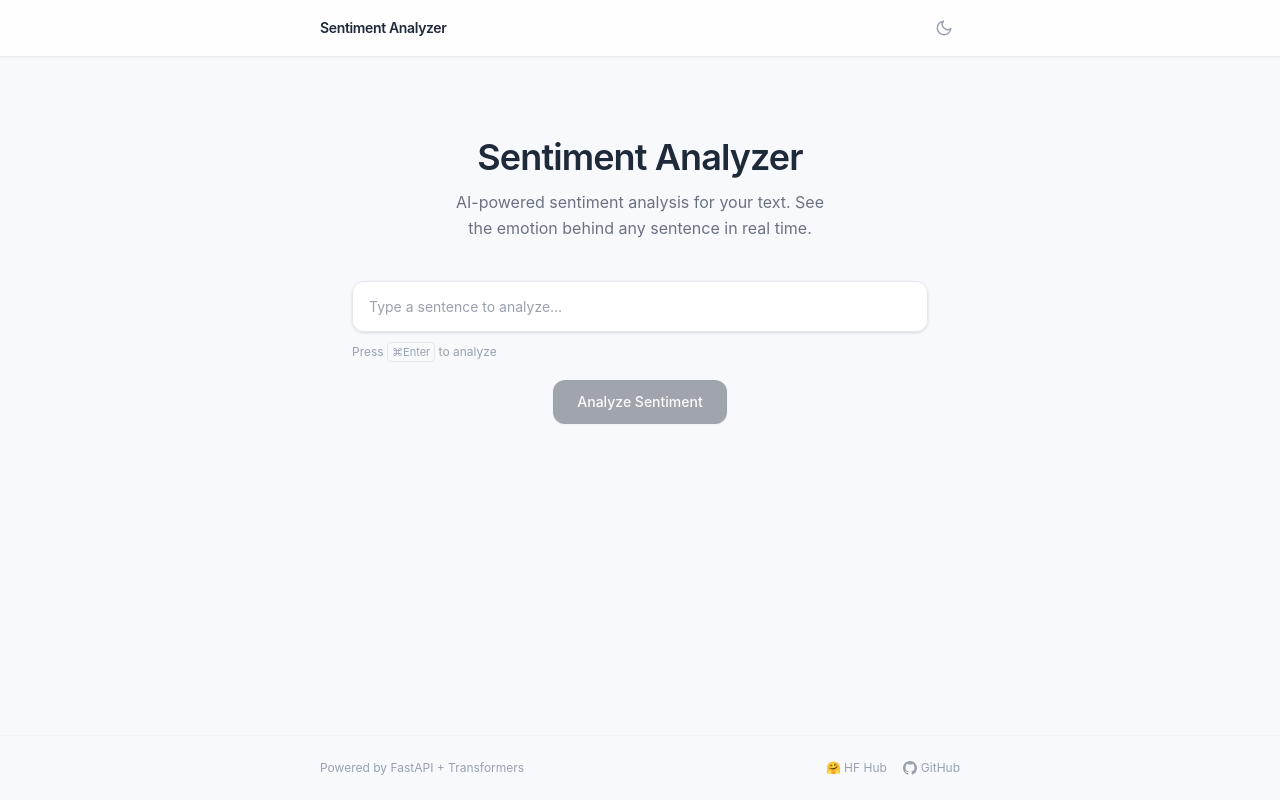
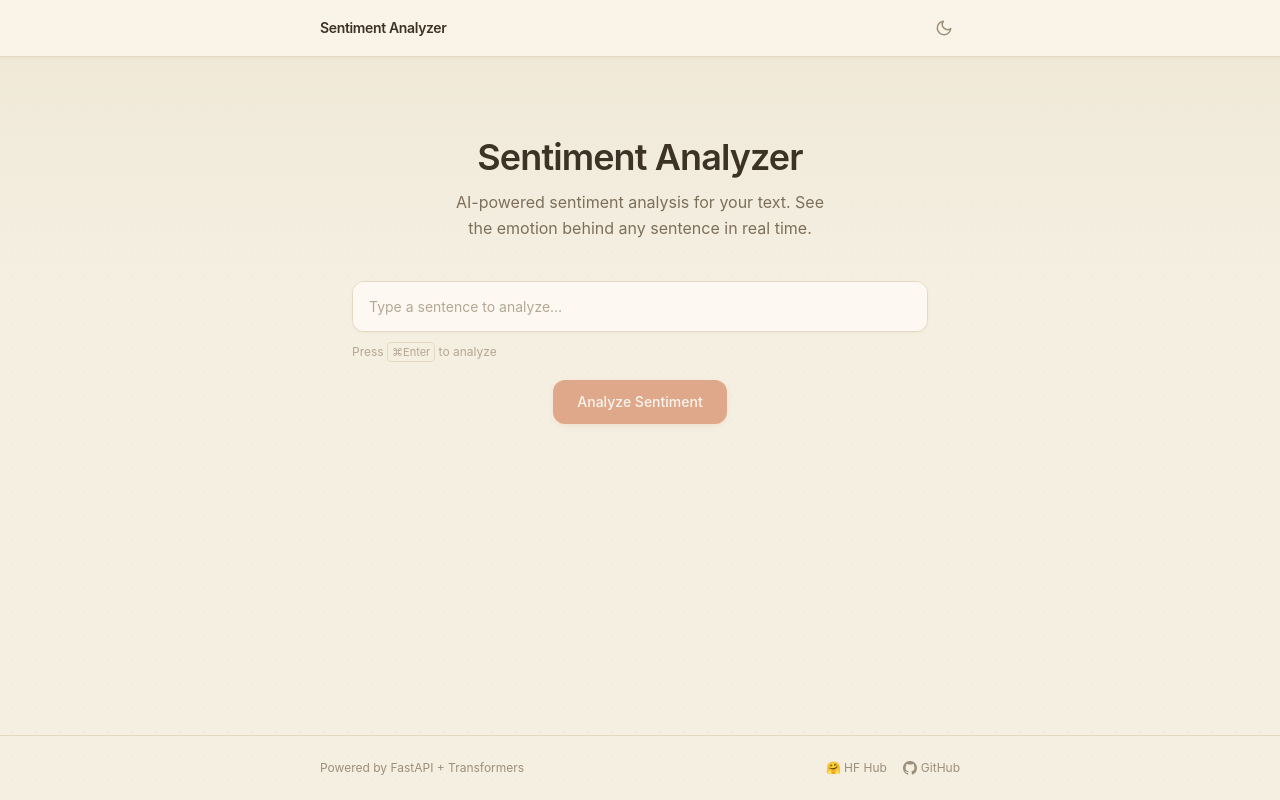
Before and after one commit to erencice/sentiment140-frontend, a React (Vite) app: page / in a window 1280 px wide. Built offline with nearby package versions, Linux system fonts and the light colour scheme.

Commit message:
Dramatic light mode redesign: warm paper palette, dot texture, terracotta accent, tinted shadows

```diff
--- a/src/App.tsx
+++ b/src/App.tsx
@@ -35,7 +35,7 @@ export default function App(): JSX.Element {
   };
 
   return (
-    <div className="flex min-h-screen flex-col bg-[#f8f9fc] text-gray-800 transition-colors dark:bg-gray-950 dark:text-gray-100">
+    <div className="flex min-h-screen flex-col bg-paper-light text-[#3d3226] transition-colors dark:bg-gray-950 dark:text-gray-100">
       <Header dark={dark} onToggle={() => setDark(v => !v)} />
 
       <main className="flex-1">
@@ -52,7 +52,7 @@ export default function App(): JSX.Element {
           <button
             onClick={handleSubmit}
             disabled={loading || !text.trim()}
-            className="flex h-11 items-center gap-2 rounded-xl bg-gray-800 px-6 text-sm font-medium text-white shadow-sm transition-all hover:bg-gray-700 hover:shadow-md focus-visible:outline-2 focus-visible:outline-offset-2 focus-visible:outline-gray-800 disabled:cursor-not-allowed disabled:opacity-40 dark:bg-gray-100 dark:text-gray-900 dark:shadow-none dark:hover:bg-gray-200 dark:focus-visible:outline-gray-100"
+            className="flex h-11 items-center gap-2 rounded-xl bg-[#c2410c] px-6 text-sm font-medium text-white shadow-[0_2px_8px_-2px_rgba(180,90,30,0.35)] transition-all hover:bg-[#b33407] hover:shadow-[0_4px_12px_-2px_rgba(180,90,30,0.4)] focus-visible:outline-2 focus-visible:outline-offset-2 focus-visible:outline-[#c2410c] disabled:cursor-not-allowed disabled:opacity-40 dark:bg-gray-100 dark:text-gray-900 dark:shadow-none dark:hover:bg-gray-200 dark:focus-visible:outline-gray-100"
           >
             {loading ? (
               <>
@@ -67,7 +67,7 @@ export default function App(): JSX.Element {
 
         {error && (
           <div className="mx-auto mt-4 max-w-xl px-4" role="alert">
-            <p className="rounded-lg bg-red-50 px-4 py-3 text-sm text-red-600 dark:bg-red-950/30 dark:text-red-400">
+            <p className="rounded-lg bg-red-50/80 px-4 py-3 text-sm text-red-600 dark:bg-red-950/30 dark:text-red-400">
               {error}
             </p>
           </div>
--- a/src/components/Footer.tsx
+++ b/src/components/Footer.tsx
@@ -2,9 +2,9 @@ import { type JSX } from 'react';
 
 export function Footer(): JSX.Element {
   return (
-    <footer className="border-t border-gray-100 dark:border-gray-800">
+    <footer className="border-t border-[#e5d9c4] dark:border-gray-800">
       <div className="mx-auto flex max-w-2xl items-center justify-between px-4 py-6">
-        <p className="text-xs text-gray-400 dark:text-gray-500">
+        <p className="text-xs text-[#9c8f7a] dark:text-gray-500">
           Powered by FastAPI + Transformers
         </p>
         <div className="flex items-center gap-4">
@@ -12,7 +12,7 @@ export function Footer(): JSX.Element {
             href="https://huggingface.co/erencice/sentiment140-distilbert"
             target="_blank"
             rel="noopener noreferrer"
-            className="text-xs text-gray-400 transition-colors hover:text-yellow-600 dark:text-gray-500 dark:hover:text-yellow-400"
+            className="text-xs text-[#9c8f7a] transition-colors hover:text-[#c2410c] dark:text-gray-500 dark:hover:text-yellow-400"
           >
             🤗 HF Hub
           </a>
@@ -20,7 +20,7 @@ export function Footer(): JSX.Element {
             href="https://github.com/erencice/sentiment140-frontend"
             target="_blank"
             rel="noopener noreferrer"
-            className="flex items-center gap-1 text-xs text-gray-400 transition-colors hover:text-gray-600 dark:text-gray-500 dark:hover:text-gray-300"
+            className="flex items-center gap-1 text-xs text-[#9c8f7a] transition-colors hover:text-[#5c4f3e] dark:text-gray-500 dark:hover:text-gray-300"
           >
             <svg viewBox="0 0 24 24" className="h-3.5 w-3.5 fill-current" aria-hidden="true">
               <path d="M12 0C5.37 0 0 5.37 0 12c0 5.31 3.435 9.795 8.205 11.385.6.105.825-.255.825-.57 0-.285-.015-1.23-.015-2.235-3.015.555-3.795-.735-4.035-1.41-.135-.345-.72-1.41-1.23-1.695-.42-.225-1.02-.78-.015-.795.945-.015 1.62.87 1.845 1.23 1.08 1.815 2.805 1.305 3.495.99.105-.78.42-1.305.765-1.605-2.67-.3-5.46-1.335-5.46-5.925 0-1.305.465-2.385 1.23-3.225-.12-.3-.54-1.53.12-3.18 0 0 1.005-.315 3.3 1.23.96-.27 1.98-.405 3-.405s2.04.135 3 .405c2.295-1.56 3.3-1.23 3.3-1.23.66 1.65.24 2.88.12 3.18.765.84 1.23 1.905 1.23 3.225 0 4.605-2.805 5.625-5.475 5.925.435.375.81 1.095.81 2.22 0 1.605-.015 2.895-.015 3.3 0 .315.225.69.825.57A12.02 12.02 0 0024 12c0-6.63-5.37-12-12-12z"/>
--- a/src/components/Header.tsx
+++ b/src/components/Header.tsx
@@ -7,14 +7,14 @@ interface Props {
 
 export function Header({ dark, onToggle }: Props): JSX.Element {
   return (
-    <header className="sticky top-0 z-10 border-b border-gray-200/80 bg-white/80 shadow-[0_1px_3px_0_rgba(0,0,0,0.04)] backdrop-blur-sm dark:border-gray-800/60 dark:bg-gray-950/80 dark:shadow-none">
+    <header className="sticky top-0 z-10 border-b border-[#e5d9c4] bg-[#faf4e8]/90 shadow-[0_1px_3px_0_rgba(160,120,80,0.08)] backdrop-blur-sm dark:border-gray-800/60 dark:bg-gray-950/80 dark:shadow-none">
       <div className="mx-auto flex h-14 max-w-2xl items-center justify-between px-4">
-        <span className="text-sm font-semibold tracking-tight text-gray-800 dark:text-gray-100">
+        <span className="text-sm font-semibold tracking-tight text-[#3d3226] dark:text-gray-100">
           Sentiment Analyzer
         </span>
         <button
           onClick={onToggle}
-          className="flex h-8 w-8 items-center justify-center rounded-lg text-gray-400 transition-colors hover:bg-gray-200/60 hover:text-gray-600 dark:text-gray-500 dark:hover:bg-gray-800 dark:hover:text-gray-200"
+          className="flex h-8 w-8 items-center justify-center rounded-lg text-[#9c8f7a] transition-colors hover:bg-[#ede5d4]/70 hover:text-[#5c4f3e] dark:text-gray-500 dark:hover:bg-gray-800 dark:hover:text-gray-200"
           aria-label={dark ? 'Switch to light mode' : 'Switch to dark mode'}
         >
           {dark ? (
--- a/src/components/HeroSection.tsx
+++ b/src/components/HeroSection.tsx
@@ -2,11 +2,11 @@ import { type JSX } from 'react';
 
 export function HeroSection(): JSX.Element {
   return (
-    <section className="px-4 pt-16 pb-8 text-center sm:pt-20 sm:pb-10">
-      <h1 className="text-balance text-3xl font-semibold tracking-tight text-gray-800 dark:text-gray-100 sm:text-4xl">
+    <section className="hero-glow-light px-4 pt-16 pb-8 text-center sm:pt-20 sm:pb-10">
+      <h1 className="text-balance text-3xl font-semibold tracking-tight text-[#3d3226] dark:text-gray-100 sm:text-4xl">
         Sentiment Analyzer
       </h1>
-      <p className="mx-auto mt-3 max-w-md text-balance text-base leading-relaxed text-gray-500 dark:text-gray-400">
+      <p className="mx-auto mt-3 max-w-md text-balance text-base leading-relaxed text-[#7d6f5a] dark:text-gray-400">
         AI-powered sentiment analysis for your text. See the emotion behind any sentence in real time.
       </p>
     </section>
--- a/src/components/HistoryPanel.tsx
+++ b/src/components/HistoryPanel.tsx
@@ -13,12 +13,12 @@ export function HistoryPanel({ items, onClear }: Props): JSX.Element {
   return (
     <section className="mx-auto mt-12 max-w-xl px-4 pb-8">
       <div className="flex items-center justify-between">
-        <h2 className="text-xs font-semibold uppercase tracking-widest text-gray-400 dark:text-gray-500">
+        <h2 className="text-xs font-semibold uppercase tracking-widest text-[#9c8f7a] dark:text-gray-500">
           Prediction History
         </h2>
         <button
           onClick={onClear}
-          className="text-xs text-gray-400 transition-colors hover:text-gray-600 dark:text-gray-500 dark:hover:text-gray-300"
+          className="text-xs text-[#9c8f7a] transition-colors hover:text-[#5c4f3e] dark:text-gray-500 dark:hover:text-gray-300"
         >
           Clear all
         </button>
@@ -28,7 +28,7 @@ export function HistoryPanel({ items, onClear }: Props): JSX.Element {
         {items.map((item) => (
           <div
             key={item.id}
-            className="group flex items-center gap-2.5 rounded-lg px-3 py-2.5 transition-colors hover:bg-gray-100/60 dark:hover:bg-gray-900/50"
+            className="group flex items-center gap-2.5 rounded-lg px-3 py-2.5 transition-colors hover:bg-[#ede5d4]/70 dark:hover:bg-gray-900/50"
           >
             <span
               className="flex h-6 w-6 flex-shrink-0 items-center justify-center rounded-full text-xs font-bold"
@@ -40,10 +40,10 @@ export function HistoryPanel({ items, onClear }: Props): JSX.Element {
                 <span className="text-red-500 dark:text-red-400">✗</span>
               )}
             </span>
-            <p className="min-w-0 flex-1 truncate text-sm text-gray-700 dark:text-gray-300">
+            <p className="min-w-0 flex-1 truncate text-sm text-[#5c4f3e] dark:text-gray-300">
               {item.text}
             </p>
-            <span className="flex-shrink-0 text-xs text-gray-400 dark:text-gray-500">
+            <span className="flex-shrink-0 text-xs text-[#9c8f7a] dark:text-gray-500">
               {formatTime(item.timestamp)}
             </span>
           </div>
--- a/src/components/TextInput.tsx
+++ b/src/components/TextInput.tsx
@@ -42,11 +42,11 @@ export function TextInput({ value, onChange, onAnalyze, loading }: Props): JSX.E
           rows={1}
           disabled={loading}
           spellCheck={false}
-          className="w-full resize-none rounded-xl border border-gray-200 bg-white px-4 py-3.5 text-sm leading-relaxed text-gray-800 shadow-sm placeholder:text-gray-400 transition-all hover:border-gray-300 focus:border-gray-400 focus:bg-white focus:shadow-md focus:outline-hidden dark:border-gray-700 dark:bg-gray-900/50 dark:text-gray-100 dark:placeholder:text-gray-500 dark:shadow-none dark:hover:border-gray-600 dark:focus:border-gray-500 dark:focus:bg-gray-900"
+          className="w-full resize-none rounded-xl border border-[#e5d9c4] bg-[#fdf9f2] px-4 py-3.5 text-sm leading-relaxed text-[#3d3226] shadow-[0_1px_2px_rgba(140,110,70,0.08)] placeholder:text-[#b5a794] transition-all hover:border-[#d6c8ae] focus:border-[#c2410c] focus:bg-[#fefcf6] focus:shadow-[0_4px_8px_-2px_rgba(140,110,70,0.12)] focus:outline-hidden dark:border-gray-700 dark:bg-gray-900/50 dark:text-gray-100 dark:placeholder:text-gray-500 dark:shadow-none dark:hover:border-gray-600 dark:focus:border-gray-500 dark:focus:bg-gray-900"
           aria-describedby="input-hint"
         />
-        <p id="input-hint" className="mt-1.5 text-xs text-gray-400 dark:text-gray-500">
-          Press <kbd className="rounded border border-gray-200 px-1 py-0.5 font-sans text-[11px] dark:border-gray-700">⌘Enter</kbd> to analyze
+        <p id="input-hint" className="mt-1.5 text-xs text-[#b5a794] dark:text-gray-500">
+          Press <kbd className="rounded border border-[#e5d9c4] px-1 py-0.5 font-sans text-[11px] dark:border-gray-700">⌘Enter</kbd> to analyze
         </p>
       </div>
     </div>
--- a/src/index.css
+++ b/src/index.css
@@ -37,3 +37,22 @@ html.dark {
 .history-scroll::-webkit-scrollbar-track { background: transparent; }
 .history-scroll::-webkit-scrollbar-thumb { background: #d1d5db; border-radius: 2px; }
 .dark .history-scroll::-webkit-scrollbar-thumb { background: #4b5563; }
+
+/* ── Light mode: warm paper texture ── */
+.bg-paper-light {
+  background-color: #f5efe2;
+  background-image: radial-gradient(circle, rgba(140, 110, 70, 0.035) 1px, transparent 1px);
+  background-size: 24px 24px;
+}
+.dark .bg-paper-light {
+  background-color: #030712;
+  background-image: none;
+}
+
+/* ── Light mode: hero warm glow ── */
+.hero-glow-light {
+  background: linear-gradient(to bottom, #f0e9d8, transparent);
+}
+.dark .hero-glow-light {
+  background: none;
+}
```
Also changed, not shown: src/components/ResultCard.tsx (+10 -10 lines).
